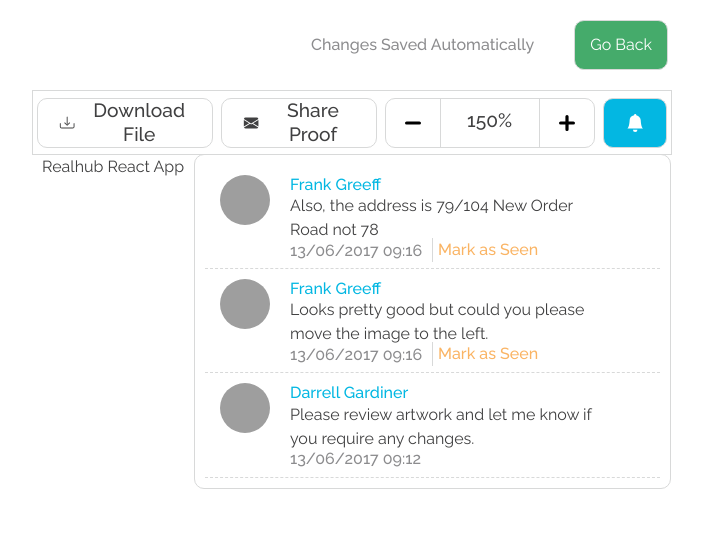
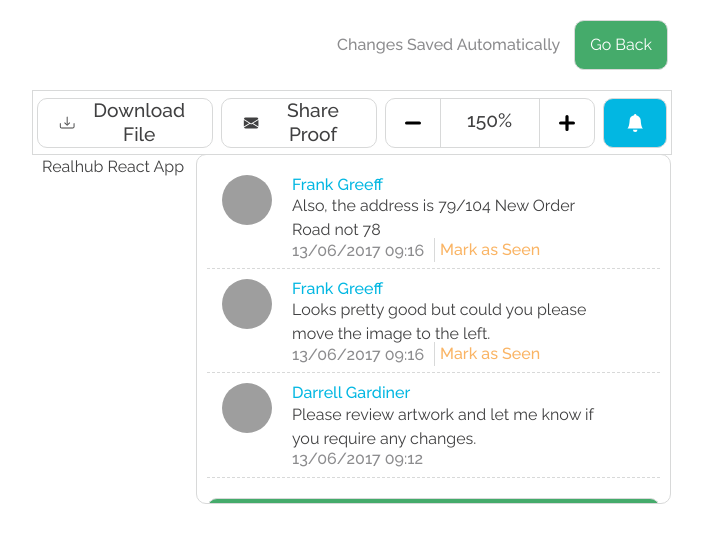
Before and after one commit to fluxpat/Realhub-React-Feature, a React (Create React App) app: page / in a window 1280 px wide. Both pictures are taken after a click on the button 922 px from the left and 122 px from the top of the page. Shown: the top 542 px of the page, without its empty margins (288-991 px from the left). Built offline with nearby package versions, Linux system fonts and the light colour scheme; grey boxes are pictures that could not be loaded.

Commit message:
logic and styling draft complete

```diff
--- a/src/App.css
+++ b/src/App.css
@@ -1,11 +1,19 @@
 * {
   font-family: 'Raleway';
-  /* color: #404041; */
+}
+
+:root {
+  --blue: rgb(2, 183, 226);
+  --blue-hover: rgba(2, 183, 226, 0.8);
+  --dark-grey: #404041;
+  --light-grey: #8c8c8e;
+  --line-color: #d8d9d9;
+  --green: rgb(69, 171, 107);
+  --green-hover: rgba(69, 171, 107, 0.8);
 }
 
 .App {
     margin: auto;
-    /* font-family: Arial, Helvetica, sans-serif; */
     width: 50%;
   }
 
@@ -14,21 +22,21 @@ button {
   background: none;
   border: none;
 }
-
+/* Technically shouldn't remove the button outline as it assists screen readers */
 button:focus { outline:0 !important; }
 
 h2 {
   margin: 0 5px;
   font-size: 1.2em;
   font-weight: 500;
-  color: #404041;
+  color: var(--dark-grey);
 }
 
 h4 {
   margin: 0 5px;
   font-size: 1em;
   font-weight: 500;
-  color: #8c8c8e;
+  color: var(--light-grey);
 }
 
 svg {
@@ -43,9 +51,8 @@ svg {
   align-items: center;
 }
 
-.button {
-  border: 1px solid #d8d9d9;
-  background: none;
+.tool-button {
+  border: 1px solid var(--line-color);
   height: 50px;
   margin: 8px 4px;
   padding: 0 15px;
@@ -53,25 +60,43 @@ svg {
   display: flex;
   align-items: center;
   justify-content: space-between;
-  color: #404041;
+  color: var(--dark-grey);
+}
+
+.button {
+  border: 1px solid var(--line-color);
+  height: 50px;
+  margin: 8px 4px;
+  padding: 0 15px;
+  border-radius: 10px;
+  display: block;
+  align-items: center;
+  justify-content: center;
 }
 
 .back {
-  background-color: rgb(69, 171, 107);
+  background-color: var(--green);
   color: white;
-  margin-left: 30px;
+  transition: all 0.3s;
+}
+.back:hover {
+  background-color: var(--green-hover);
+  transition: all 0.3s;
+}
+.back:active {
+  transform: translateY(2px);
 }
 
 .toolbar {
   height: 65px;
-  border: 1px solid #d8d9d9;
+  border: 1px solid var(--line-color);
   display: flex;
   justify-content: flex-end;
   align-items: center;
 }
 
 .zoom-buttons {
-  border: 1px solid #d8d9d9;
+  border: 1px solid var(--line-color);
   background: none;
   height: 50px;
   margin: 8px 4px;
@@ -85,24 +110,34 @@ svg {
   width: 100px;
   text-align: center;
   padding: 10px;
-  border-left: 1px solid #d8d9d9;
-  border-right: 1px solid #d8d9d9;
+  border-left: 1px solid var(--line-color);
+  border-right: 1px solid var(--line-color);
   height: 100%;
 }
 
 .bell {
-  background-color: rgb(3, 183, 226);
+  background-color: var(--blue);
   color: white;
+  transition: all 0.3s
+}
+.bell:hover {
+  background-color: var(--blue-hover);
+}
+.bell:active {
+  transform: translateY(2px);
 }
 
 .bell-default {
   background-color: white;
-  color: rgb(3, 183, 226);
+  color: var(--blue);
+  transition: all 0.3s
 }
-
 .bell-default:hover {
-  background-color: rgb(3, 183, 226);
+  background-color: var(--blue);
   color: white;
+}
+.bell-default:active {
+  transform: translateY(2px);
 }
 
 /* Removing the down arrow from drop-down menu */
@@ -110,25 +145,41 @@ svg {
   content: none;
 }
 
-.notifications {
-  border: 1px solid #d8d9d9;
+.comments-block {
+  border: 1px solid var(--line-color);
   border-radius: 10px;
   position: absolute;
   top: 154px;
-}
 
-.comments-block {
   width: 475px;
+  height: 350px;
   padding: 10px;
   display: flex;
   flex-direction: column;
   overflow: auto;
+  transition: all 1s
+}
+.comments-block-hidden {
+  display: none;
+  transition: all 1s
 }
 
-.comments-block-hidden {
-  width: 475px;
+.approved {
+  background-color: var(--green);
+  color: white;
+  transition: all 0.2s;
+  margin: 20px 0 5px 0;
+}
+.approved:hover {
+  background-color: var(--green-hover);
+  transition: all 0.2s;
+}
+.approved:active {
+  transform: translateY(2px);
+}
+
+.mark-approved {
+  height: 50px;
   padding: 10px;
-  display: none;
-  flex-direction: column;
-  overflow: auto;
+  color: white;
 }
--- a/src/App.js
+++ b/src/App.js
@@ -10,6 +10,7 @@ function App() {
   const [commentData, setCommentData] = useState(data);
   const [anyUnseen, setAnyUnseen] = useState(true);
 
+  // Check to see if any comments are yet to be 'seen' to conditionally style the bell icon
   const checkUnseen = () => {
     let unseenComment = commentData.findIndex(obj => obj.acknowledged === false);
     if (unseenComment < 0) {
@@ -29,12 +30,6 @@ function App() {
     console.log("Newly updated commentData: ", commentData)
   }
 
-  // Refresh the Bell icon
-  const refreshBell = () => {
-    let newBellClick = bellClick;
-    setBellClick(newBellClick);
-  }
-
   return (
     <div className="App">
 
@@ -46,7 +41,7 @@ function App() {
 
       {/* Toolbar row with "notification bell" */}
       <div className="toolbar">
-        <button className="button">
+        <button className="tool-button">
           <svg className="bi bi-download" width="1.4em" height="1.4em" viewBox="0 0 20 20" fill="currentColor">
             <path fillRule="evenodd" d="M2.5 10a.5.5 0 01.5.5V14a1 1 0 001 1h12a1 1 0 001-1v-3.5a.5.5 0 011 0V14a2 2 0 01-2 2H4a2 2 0 01-2-2v-3.5a.5.5 0 01.5-.5z" clipRule="evenodd"></path>
             <path fillRule="evenodd" d="M7 9.5a.5.5 0 01.707 0L10 11.793 12.293 9.5a.5.5 0 01.707.707l-2.646 2.647a.5.5 0 01-.708 0L7 10.207A.5.5 0 017 9.5z" clipRule="evenodd"></path>
@@ -56,7 +51,7 @@ function App() {
             Download File
           </h2>
         </button>
-        <button className="button">
+        <button className="tool-button">
           <svg className="bi bi-envelope-fill" width="1.4em" height="1.4em" viewBox="0 0 20 20" fill="currentColor">
             <path d="M2.05 5.555L10 10.414l7.95-4.859A2 2 0 0016 4H4a2 2 0 00-1.95 1.555zM18 6.697l-5.875 3.59L18 13.743V6.697zm-.168 8.108l-6.675-3.926-1.157.707-1.157-.707-6.675 3.926A2 2 0 004 16h12a2 2 0 001.832-1.195zM2 13.743l5.875-3.456L2 6.697v7.046z"></path>
           </svg>
@@ -82,20 +77,23 @@ function App() {
             </svg>
           </button>
         </div>
+
         {/* The notifications "drop-down" bubble */}
         <button className={anyUnseen ? "button bell" : "button bell-default"} onClick={() => setBellClick(!bellClick)}>
           <svg className="bi bi-bell-fill" width="1.4em" height="1.4em" viewBox="0 0 20 20" fill="currentColor">
             <path d="M10 18a2 2 0 002-2H8a2 2 0 002 2zm.995-14.901a1 1 0 10-1.99 0A5.002 5.002 0 005 8c0 1.098-.5 6-2 7h14c-1.5-1-2-5.902-2-7 0-2.42-1.72-4.44-4.005-4.901z"></path>
           </svg>
         </button>
-        <div className="notifications">
-          {/* Simple way of conditionally rendering the comments-block without affecting state of children */}
           <div className={bellClick ? "comments-block" : "comments-block-hidden"}>
             {commentData.map((data) =>
-              <Comments key={data.id} {...data} updateCommentData={updateCommentData} refreshBell={refreshBell} />
+              <Comments key={data.id} {...data} updateCommentData={updateCommentData} />
             )}
+            <button className="button approved">
+              <p className="mark-approved">
+              Mark as Approved
+              </p>
+          </button>
           </div>
-        </div>
       </div>
 
       {/* Where the body-content of the app would be */}
--- a/src/Comments.css
+++ b/src/Comments.css
@@ -60,6 +60,6 @@ a {
     align-items: center;
 }
 
-.comment-seen {
+.comment-unseen {
     border-left: 1px solid #d8d9d9;
 }
--- a/src/Comments.js
+++ b/src/Comments.js
@@ -7,14 +7,8 @@ function Comments(props) {
 
     const [acknowledged, setAcknowledged] = useState(props.acknowledged)
 
-    // const clickHandler = (id) => {
-    //     (data.find(comment => comment.id === id)).acknowledged = true;
-    //     console.log(data.find(comment => comment.id === id))
-    // }
-
     const clickHandler = () => {
         props.updateCommentData(props.id);
-        props.refreshBell();
         setAcknowledged(true);
     }
 
@@ -32,11 +26,7 @@ function Comments(props) {
                     <h4>
                         {props.dates.created.date_time}
                     </h4>
-                    {/* {acknowledged ? <a></a> : <a href="#" className="comment-seen"
-                        onClick={() => setAcknowledged(true)}>Mark as Seen</a>} */}
-                    {/* {acknowledged ? <a></a> : <a href="#" className="comment-seen"
-                        onClick={() => props.updateCommentData(props.id), ()=>setAcknowledged(true)}>Mark as Seen</a>} */}
-                    {acknowledged ? <a></a> : <a href="#" className="comment-seen"
+                    {acknowledged ? <a className="comment-seen"></a> : <a href="#" className="comment-unseen"
                         onClick={() => clickHandler()}>Mark as Seen</a>}
                 </div>
             </div>
```
